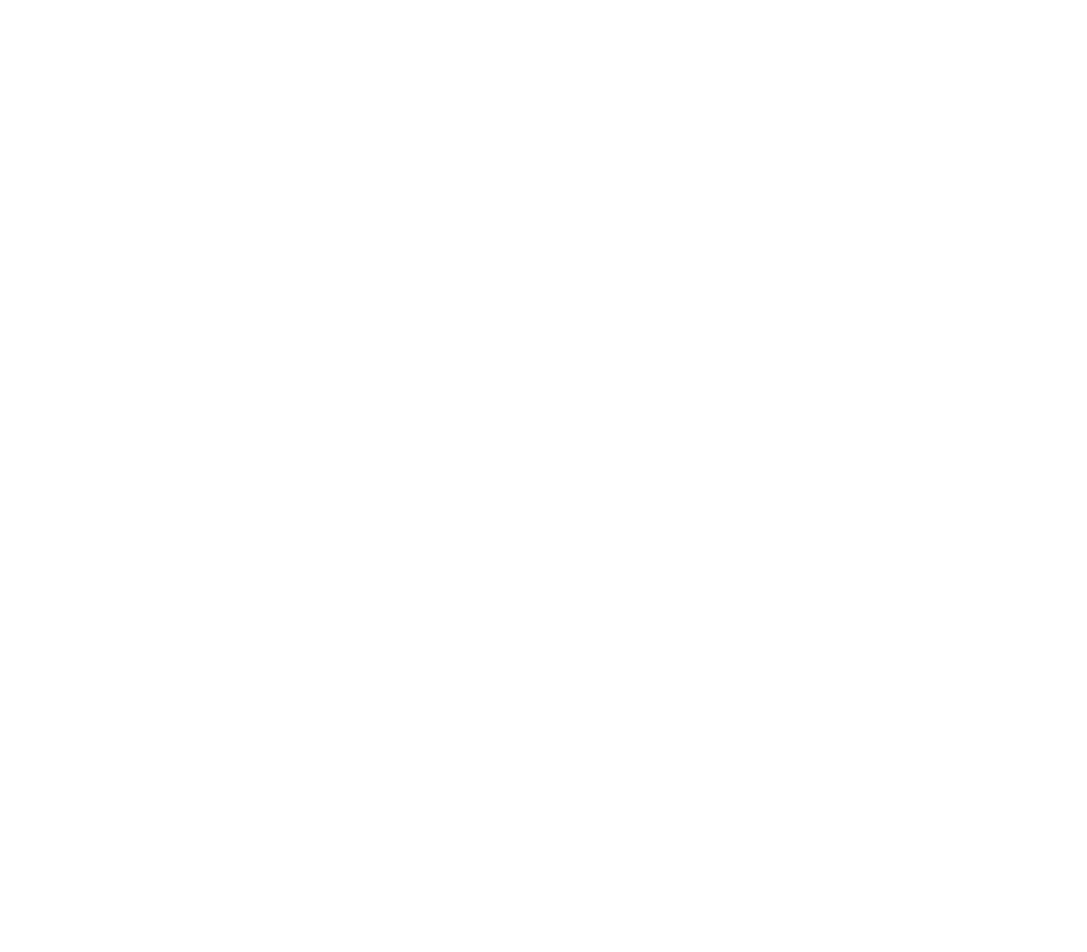
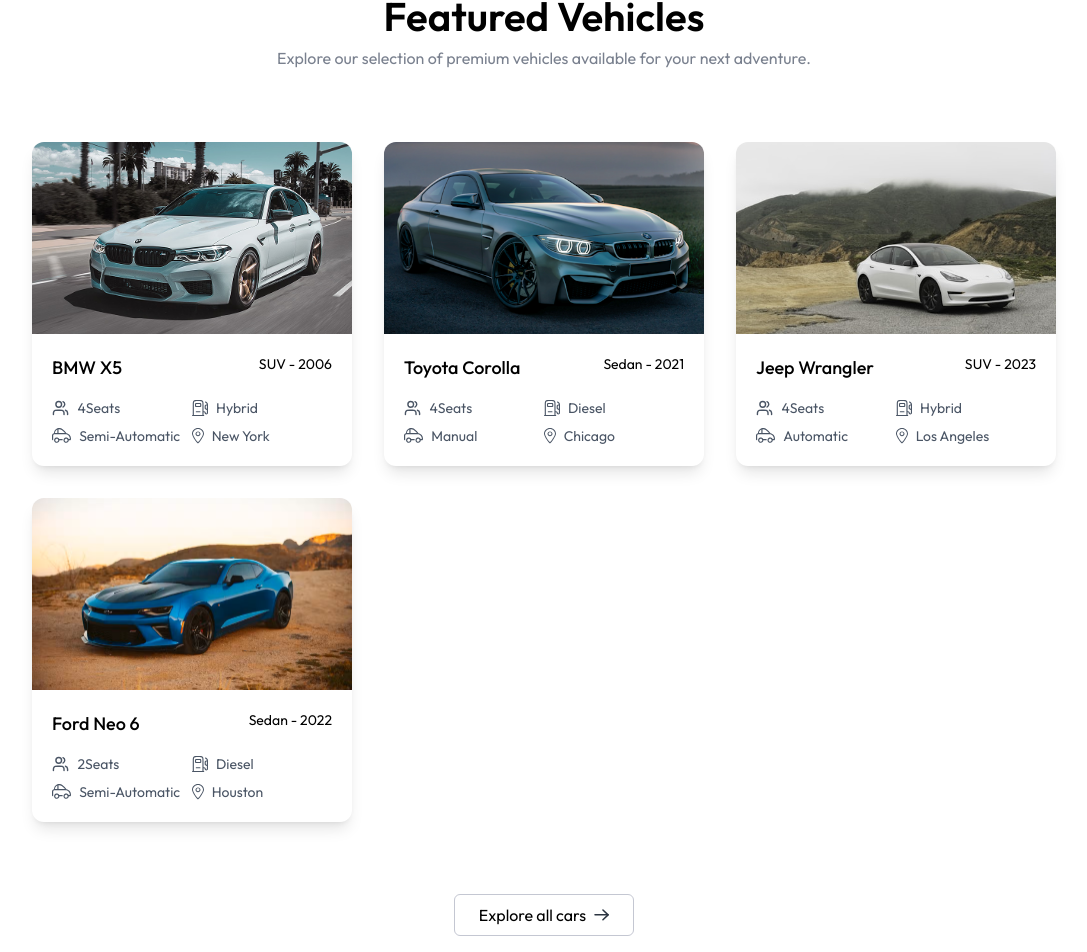
Before and after one commit to HarishKamuni/hrk_car_rental_booking_client, a React (Vite) app: page / in a window 1280 px wide. Shown: the part 975-1927 px from the top of the page, without its empty margins (96-1183 px from the left). Before the commit the page ends 873 px from the top, so only its background shows below. Built offline with nearby package versions, Linux system fonts and the light colour scheme.

Commit message:
created feature section and title component

```diff
--- a/src/components/CarCard.jsx
+++ b/src/components/CarCard.jsx
@@ -1,10 +1,18 @@
 import React from 'react';
 import { assets } from '../assets/assets';
+import { useNavigate } from 'react-router-dom';
 
 const CarCard = ({ car }) => {
   const currency = import.meta.env.VITE_CURRENCY;
+  const navigate = useNavigate();
   return (
-    <div className="group rounded-xl overflow-hidden shadow-lg hover:-translate-y-1 transition-all duration-500 cursor-pointer">
+    <div
+      onClick={() => {
+        navigate(`/car-details/${car._id}`);
+        scrollTo(0, 0);
+      }}
+      className="group rounded-xl overflow-hidden shadow-lg hover:-translate-y-1 transition-all duration-500 cursor-pointer"
+    >
       <div className="relative h-48 overflow-hidden">
         <img
           src={car.image}
@@ -51,7 +59,11 @@
             <span>{car.transmission}</span>
           </div>
           <div className="flex items-center text-sm text-muted-foreground">
-            <img src={assets.location_icon} alt="car_icon" className="h-4 mr-2" />
+            <img
+              src={assets.location_icon}
+              alt="car_icon"
+              className="h-4 mr-2"
+            />
             <span>{car.location}</span>
           </div>
         </div>
--- /dev/null
+++ b/src/components/FeaturedSection.jsx
@@ -0,0 +1,37 @@
+import React from 'react';
+import Title from './Title';
+import { assets, dummyCarData } from '../assets/assets';
+import CarCard from './CarCard';
+import { useNavigate } from 'react-router-dom';
+
+const FeaturedSection = () => {
+  const navigate = useNavigate();
+  return (
+    <div className="flex flex-col items-center py-24 px-6 md:px-16 lg:px-24 xl:px-32">
+      <div>
+        <Title
+          title="Featured Vehicles"
+          subTitle="Explore our selection of premium vehicles available for your next adventure."
+        />
+      </div>
+      <div className="grid grid-cols-1 sm:grid-cols-2 lg:grid-cols-3 gap-8 mt-18">
+        {dummyCarData.slice(0, 6).map((car) => (
+          <div key={car._id}>
+            <CarCard car={car} />
+          </div>
+        ))}
+      </div>
+      <button
+        onClick={() => {
+          navigate('/cars');
+          scrollTo(0, 0);
+        }}
+        className="flex items-center justify-center gap-2 px-6 py-2 border border-borderColor hover:bg-gray-50 rounded-md mt-18 cursor-pointer"
+      >
+        Explore all cars <img src={assets.arrow_icon} alt="arrow" />
+      </button>
+    </div>
+  );
+};
+
+export default FeaturedSection;
--- /dev/null
+++ b/src/components/Title.jsx
@@ -0,0 +1,17 @@
+import React from 'react';
+
+const Title = ({ title, subTitle, align }) => {
+  return (
+    <div
+      className={`flex flex-col justify-center items-center text-center
+    ${align === 'left' && 'md:items-start md:text-left'}`}
+    >
+      <h1 className="font-semibold text-4xl md:text-[40px]">{title}</h1>
+      <p className="text-sm md:text-base text-gray-500/90 mt-2 max-w-156">
+        {subTitle}
+      </p>
+    </div>
+  );
+};
+
+export default Title;
--- a/src/pages/Home.jsx
+++ b/src/pages/Home.jsx
@@ -1,10 +1,12 @@
 import React from 'react';
 import Hero from '../components/Hero';
+import FeaturedSection from '../components/FeaturedSection';
 
 const Home = () => {
   return (
     <>
       <Hero />
+      <FeaturedSection/>
     </>
   );
 };
```
